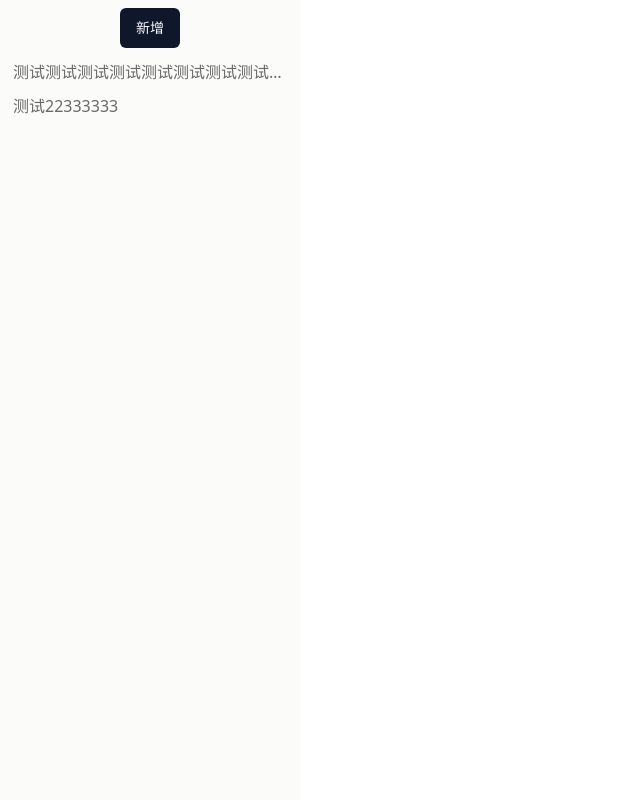
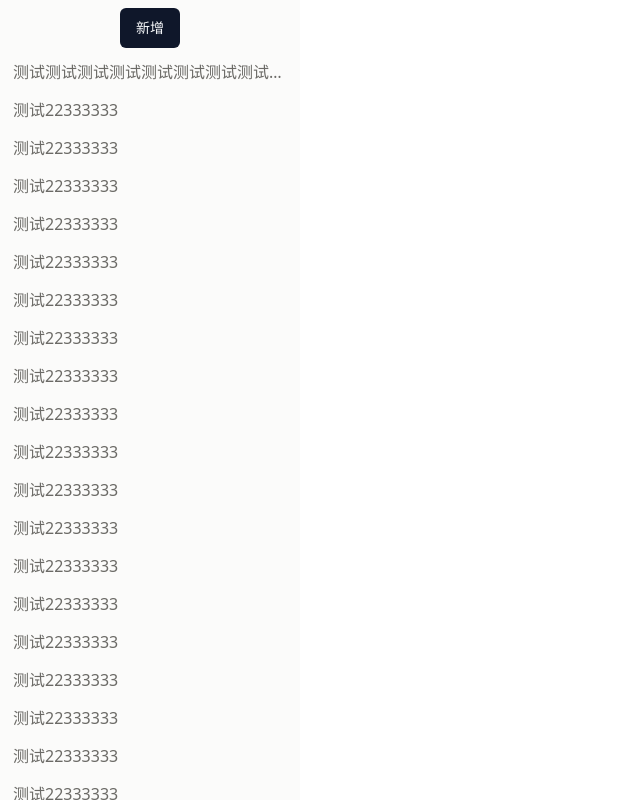
Before and after one commit to xiaoFeng5210/aurora-note-web, a React (Vite) app: page / in a window 1280 px wide. Shown: the whole page, without its empty margins (0-640 px from the left). Built offline with nearby package versions, Linux system fonts and the light colour scheme.

Commit message:
滚动效果

```diff
--- a/package.json
+++ b/package.json
@@ -14,6 +14,7 @@
     "@types/node": "^20.11.17",
     "class-variance-authority": "^0.7.0",
     "clsx": "^2.1.0",
+    "framer-motion": "^11.0.5",
     "localforage": "^1.10.0",
     "lucide-react": "^0.325.0",
     "match-sorter": "^6.3.4",
--- /dev/null
+++ b/src/components/slide-bar/animate.tsx
@@ -0,0 +1,26 @@
+export const variants = {
+  hidden: {
+    opacity: 0,
+    transition: {
+      when: "afterChildren"
+    }
+  },
+  visible: {
+    opacity: 1,
+    transition: {
+      when: "beforeChildren",
+      staggerChildren: 0.1
+    }
+  }
+}
+
+export const itemVariants = {
+  hidden: {
+    opacity: 0,
+    x: -10
+  },
+  visible: {
+    opacity: 1,
+    x: 0
+  }
+}
--- a/src/components/slide-bar/index.tsx
+++ b/src/components/slide-bar/index.tsx
@@ -2,28 +2,25 @@ import { useEffect, type FC } from 'react'
 import { SlideBarItem, selectedStyle, SlideBarWrapper } from './styled'
 import { useSlideBarStore, setCurrentSelectKey } from '../../store'
 import { Button } from "@/components/ui/button"
+import { mockData } from './mock.ts'
+import { motion } from "framer-motion"
+import { variants, itemVariants } from './animate.tsx'
 
 const SlideBar: FC = () => {
   const currentSelectKey = useSlideBarStore((state) => state.currentSelectKey)
-  const mockData = [
-    {
-      key: '1',
-      title: '测试测试测试测试测试测试测试测试测试测试测试测试'
-    },
-    {
-      key: '2',
-      title: '测试22333333'
-    }
-  ]
+
   return (
     <div className='tw-w-[300px] tw-h-full tw-bg-[#FBFBFA] tw-px-2'>
       <header className='tw-py-2'>
         <Button className='w-full'>新增</Button>
       </header>
-      <SlideBarWrapper className='tw-w-full tw-h-full tw-text-[1rem] tw-text-[#6B6A66] tw-text-left'>
+      <SlideBarWrapper as={motion.ul} variants={variants} initial="hidden" animate="visible" exit="hidden"
+        className='tw-w-full tw-h-full tw-text-[1rem] tw-text-[#6B6A66] tw-text-left'>
         {
           mockData.map((item) => (
             <SlideBarItem
+              as={motion.li}
+              variants={itemVariants}
               key={item.key}
               style={currentSelectKey === item.key ? selectedStyle : {}}
               onClick={() => setCurrentSelectKey(item.key)}
--- /dev/null
+++ b/src/components/slide-bar/mock.ts
@@ -0,0 +1,115 @@
+export const mockData = [
+  {
+    key: '1',
+    title: '测试测试测试测试测试测试测试测试测试测试测试测试'
+  },
+  {
+    key: '2',
+    title: '测试22333333'
+  },
+  // 再给我来好多条类似上面的数据测试
+  {
+    key: '3',
+    title: '测试22333333'
+  },
+  {
+    key: '4',
+    title: '测试22333333'
+  },
+  {
+    key: '5',
+    title: '测试22333333'
+  },
+  {
+    key: '6',
+    title: '测试22333333'
+  },
+  {
+    key: '7',
+    title: '测试22333333'
+  },
+  {
+    key: '8',
+    title: '测试22333333'
+  },
+  {
+    key: '9',
+    title: '测试22333333'
+  },
+  {
+    key: '10',
+    title: '测试22333333'
+  },
+  {
+    key: '11',
+    title: '测试22333333'
+  },
+  {
+    key: '12',
+    title: '测试22333333'
+  },
+  {
+    key: '13',
+    title: '测试22333333'
+  },
+  {
+    key: '14',
+    title: '测试22333333'
+  },
+  {
+    key: '15',
+    title: '测试22333333'
+  },
+  {
+    key: '16',
+    title: '测试22333333'
+  },
+  {
+    key: '17',
+    title: '测试22333333'
+  },
+  {
+    key: '18',
+    title: '测试22333333'
+  },
+  {
+    key: '19',
+    title: '测试22333333'
+  },
+  {
+    key: '20',
+    title: '测试22333333'
+  },
+  {
+    key: '21',
+    title: '测试22333333'
+  },
+  {
+    key: '22',
+    title: '测试22333333'
+  },
+  {
+    key: '23',
+    title: '测试22333333'
+  },
+  {
+    key: '24',
+    title: '测试22333333'
+  },
+  {
+    key: '25',
+    title: '测试22333333'
+  },
+  {
+    key: '26',
+    title: '测试22333333'
+  },
+  {
+    key: '27',
+    title: '测试22333333'
+  },
+  {
+    key: '28',
+    title: '测试22333333'
+  },
+]
--- a/src/components/slide-bar/styled.tsx
+++ b/src/components/slide-bar/styled.tsx
@@ -12,14 +12,22 @@ export const SlideBarWrapper = Styled.ul`
 font-size: 1rem;
 width: 100%;
 height: 100%;
-display: flex;
-flex-direction: column;
-gap: 2px;
+/* display: flex; */
+/* flex-direction: column; */
+overflow-y: auto;
+scrollbar-width: none;
+&::-webkit-scrollbar {
+  display: none;
+}
 `
 export const SlideBarItem = Styled.li`
+margin-bottom: 6px;
+width: 100%;
 padding-left: 5px;
 border-radius: 4px;
-overflow: auto; white-space: nowrap; text-overflow: ellipsis;
+overflow: hidden;
+white-space: nowrap;
+text-overflow: ellipsis;
 height: ${ItemHeight};
 line-height: ${ItemHeight};
 &:hover {
--- a/src/index.css
+++ b/src/index.css
@@ -67,6 +67,10 @@
   }
 }
 
+body {
+  scroll-behavior: smooth;
+}
+
 @layer base {
   * {
     @apply tw-border-border;
```
Also changed, not shown: 1 other file (tests, documents, lock files or other folders).
